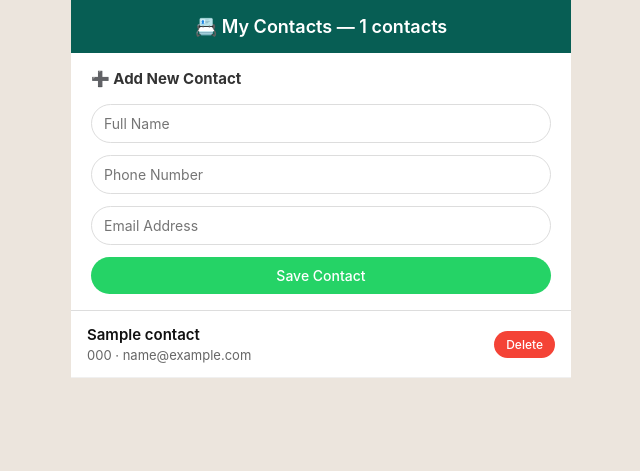
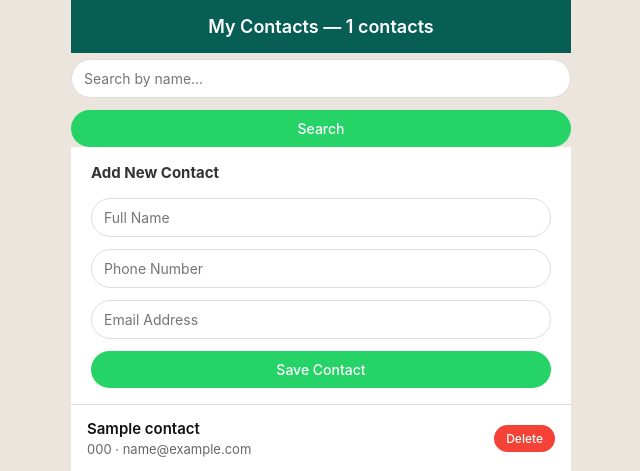
Before and after one commit to fabiana-leticia/ContactManager_App, a Flask app: template templates/index.html in a window 1280 px wide. Shown: the top 471 px of the page, without its empty margins (319-959 px from the left). Run offline with Flask 3, Linux system fonts and the light colour scheme; the template is opened without the code that fills it: most values are stand-ins (such as "Sample title", 1, 10 or a date in 2020).

Commit message:
added search bar at the top, added 'show all' link to return to full list after searching

```diff
--- a/templates/index.html
+++ b/templates/index.html
@@ -9,7 +9,17 @@
 <body>
 
     <div class="header-bar">
-        <h1>📇 My Contacts — {{ contacts|length }} contacts</h1>
+        <h1>My Contacts — {{ contacts|length }} contacts</h1>
+    </div>
+
+    <div class="search-section">
+        <form action="/search" method="GET">
+            <input type="text" name="q" placeholder="Search by name..." required>
+            <button type="submit" class="search-btn">Search</button>
+        </form>
+        {% if search_query %}
+            <p class="search-results">Results for "{{ search_query }}": {{ contacts|length }} found · <a href="/">Show all</a></p>
+        {% endif %}
     </div>
 
     {% if request.args.get('msg') %}
@@ -17,7 +27,7 @@
     {% endif %}
 
     <div class="add-section">
-        <h2>➕ Add New Contact</h2>
+        <h2>Add New Contact</h2>
         <form action="/add" method="POST">
             <input type="text" name="name" placeholder="Full Name" required>
             <input type="text" name="phone" placeholder="Phone Number" required>
@@ -40,7 +50,7 @@
                 </div>
             {% endfor %}
         {% else %}
-            <p class="no-contacts">No contacts yet. Add your first contact above!</p>
+            <p class="no-contacts">No contacts found. Try a different search term or add a new contact.</p>
         {% endif %}
     </div>
 
```
